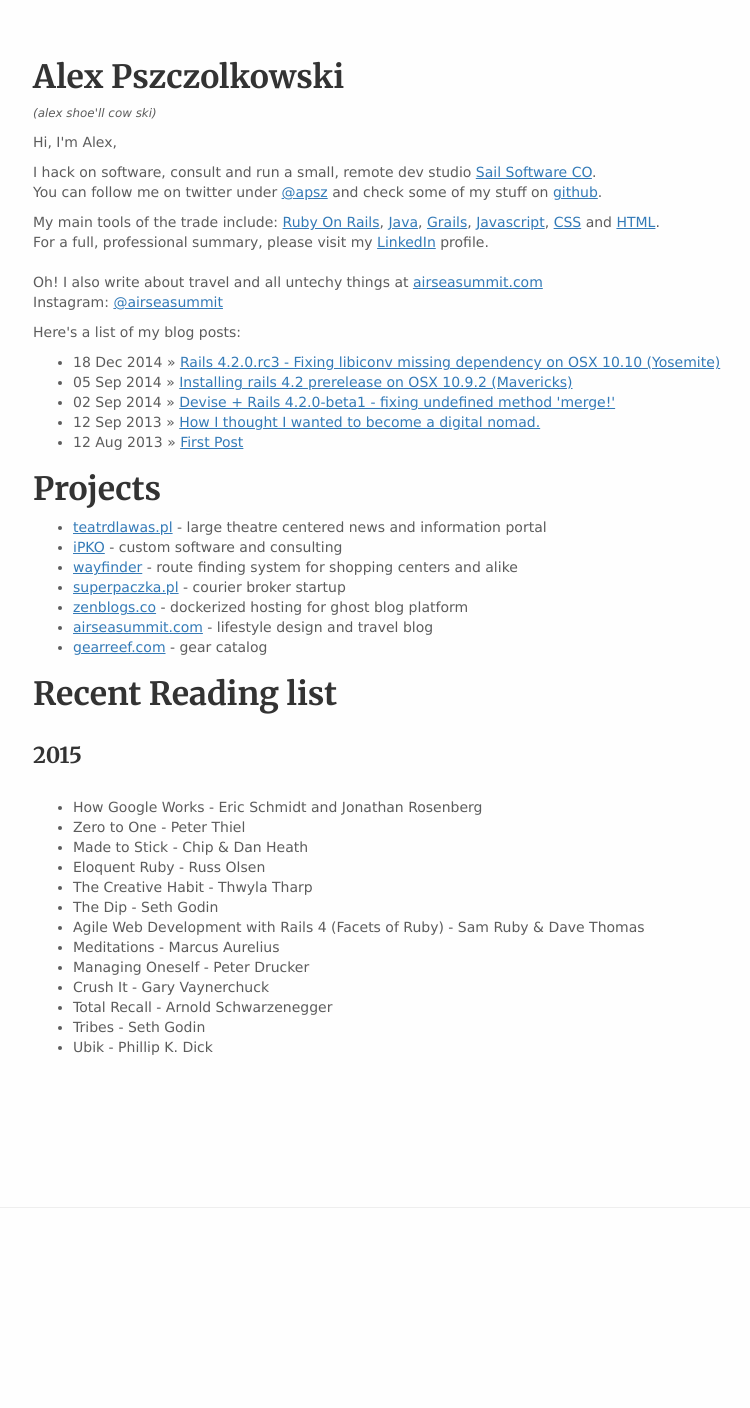
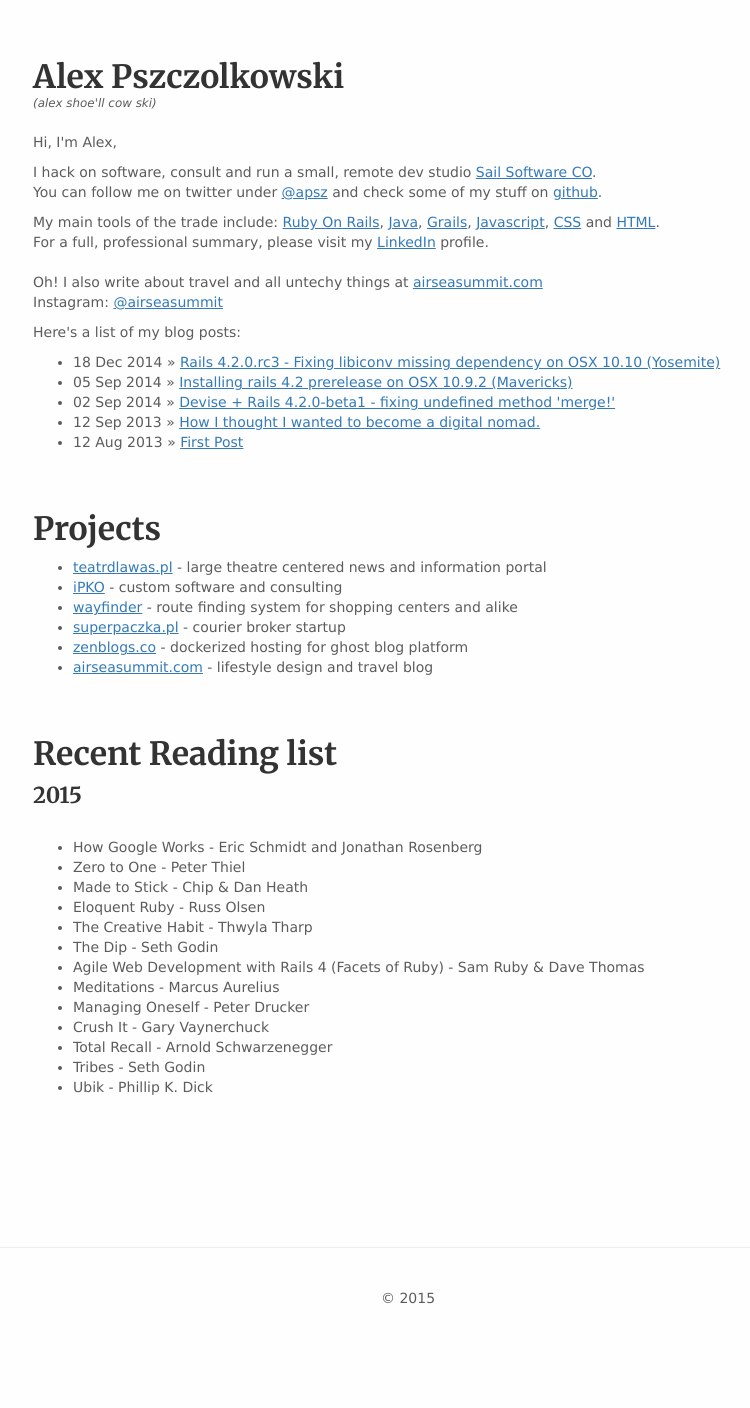
Before and after one commit to alexp/alexp.github.io, a Jekyll site: the page built from index.html, in a window 1280 px wide. Shown: the whole page, without its empty margins (232-982 px from the left). Built offline with Jekyll 4.4.1, drawn with Linux system fonts in a browser that asks for light colours; comment, search, counter and statistics services are not loaded; before the commit the page ends 1348 px from its top, so only the background shows below that.

Commit message:
style fixes

```diff
--- a/css/style.css
+++ b/css/style.css
@@ -39,8 +39,8 @@
     margin: 30px 0;
 }
 
-small {
-    margin: 0;
+.small {
+    margin: -10px 0 0 0;
     line-height: auto;
 }
 
@@ -123,3 +123,11 @@
     margin-bottom: 10px;
     color: #A6B8C7;
 }
+
+.give-space {
+    margin-top: 60px;
+}
+
+.no-margin {
+    margin-top: 0;
+}
--- a/index.html
+++ b/index.html
@@ -8,6 +8,7 @@
     <div class="col-md-8 col-md-offset-2">
         <h1>Alex Pszczolkowski</h1>
         <p class="small"><em>(alex shoe'll cow ski)</em></p>
+        <br/>
         <p>
         Hi, I'm Alex,
         </p>
@@ -47,7 +48,7 @@
         </p>
 
         <p>
-            <h1>Projects</h1>
+            <h1 class="give-space">Projects</h1>
             <ul>
                 <li><a href="teatrdlawas.html">teatrdlawas.pl</a> - large theatre centered news and information portal</li>
                 <li><a href="ipko.html">iPKO</a> - custom software and consulting</li>
@@ -55,11 +56,10 @@
                 <li><a href="superpaczka.html">superpaczka.pl</a> - courier broker startup</li>
                 <li><a href="zenblogs.html">zenblogs.co</a> - dockerized hosting for ghost blog platform</li>
                 <li><a href="http://airseasummit.com">airseasummit.com</a> - lifestyle design and travel blog</li>
-                <li><a href="http://gearreef.com">gearreef.com</a> - gear catalog</li>
             </ul>
 
-            <h1>Recent Reading list</h1>
-            <h2>2015</h2>
+            <h1 class="give-space">Recent Reading list</h1>
+            <h2 class="no-margin">2015</h2>
             <ul>
                 <li>
                 How Google Works - Eric Schmidt and Jonathan Rosenberg
@@ -105,6 +105,7 @@
     </div>
 </section>
 
-<footer style="padding: 100px;">
+<footer style="padding: 100px;" class="text-center">
     <hr/>
+    &copy; 2015
 </footer>
```
